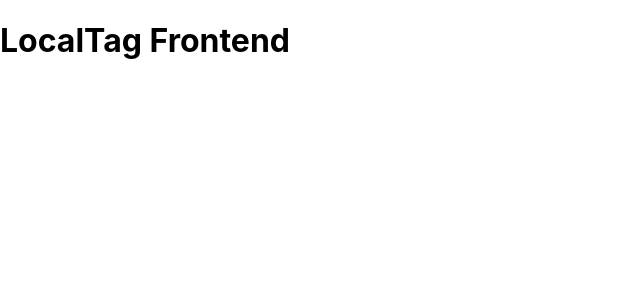
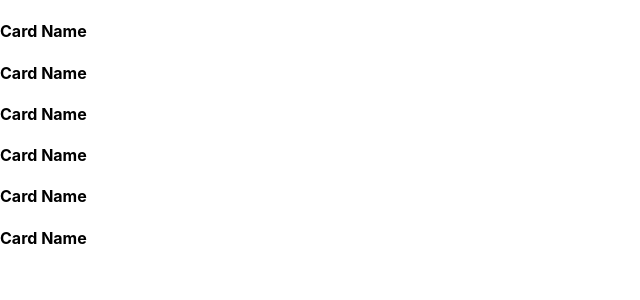
Before and after one commit to patgarcia/localtag-frontend, a React (Create React App) app in the folder localtag/: page / in a window 1280 px wide. Shown: the top 300 px of the page, without its empty margins (0-640 px from the left). Built offline with nearby package versions, Linux system fonts and the light colour scheme; no server answers.

Commit message:
created 6 new components

```diff
--- a/localtag/src/App.js
+++ b/localtag/src/App.js
@@ -1,11 +1,12 @@
 import React, { useState, useContext } from 'react'
 import { DataContext } from './components/DataContext'
+import Main from './components/Main'
 import './App.css';
 
 function App() {
   return (
       <DataContext.Provider>
-        <h1>LocalTag Frontend</h1>
+        <Main/>
       </DataContext.Provider>
   );
 }
--- /dev/null
+++ b/localtag/src/components/Card.jsx
@@ -0,0 +1,11 @@
+import React from 'react';
+
+function Card(props) {
+    return (
+        <span>
+            <h4>Card Name</h4>
+        </span>
+    );
+}
+
+export default Card;
--- /dev/null
+++ b/localtag/src/components/Cards.jsx
@@ -0,0 +1,22 @@
+import React from 'react';
+import Card from './Card'
+
+function Cards(props) {
+    const cards = 'http://localhost:4000/cards'
+        fetch(cards)
+        .then(res => res.json())
+        .then(data => console.log(data))
+        .catch(console.error)
+    return (
+        <div>
+            <Card/>
+            <Card/>
+            <Card/>
+            <Card/>
+            <Card/>
+            <Card/>
+        </div>
+    );
+}
+
+export default Cards;
--- /dev/null
+++ b/localtag/src/components/Main.jsx
@@ -0,0 +1,12 @@
+import React from 'react';
+import Viewport from './Viewport'
+
+function Main(props) {
+    return (
+        <div>
+            <Viewport/>
+        </div>
+    );
+}
+
+export default Main;
--- /dev/null
+++ b/localtag/src/components/Viewport.jsx
@@ -0,0 +1,12 @@
+import React from 'react';
+import Cards from './Cards'
+
+function Viewport(props) {
+    return (
+        <div>
+            <Cards/>
+        </div>
+    );
+}
+
+export default Viewport;
```
Also changed, not shown: localtag/src/components/LocalMap.jsx (added, +11 -0 lines), localtag/src/components/SaveBtn.jsx (added, +11 -0 lines).
